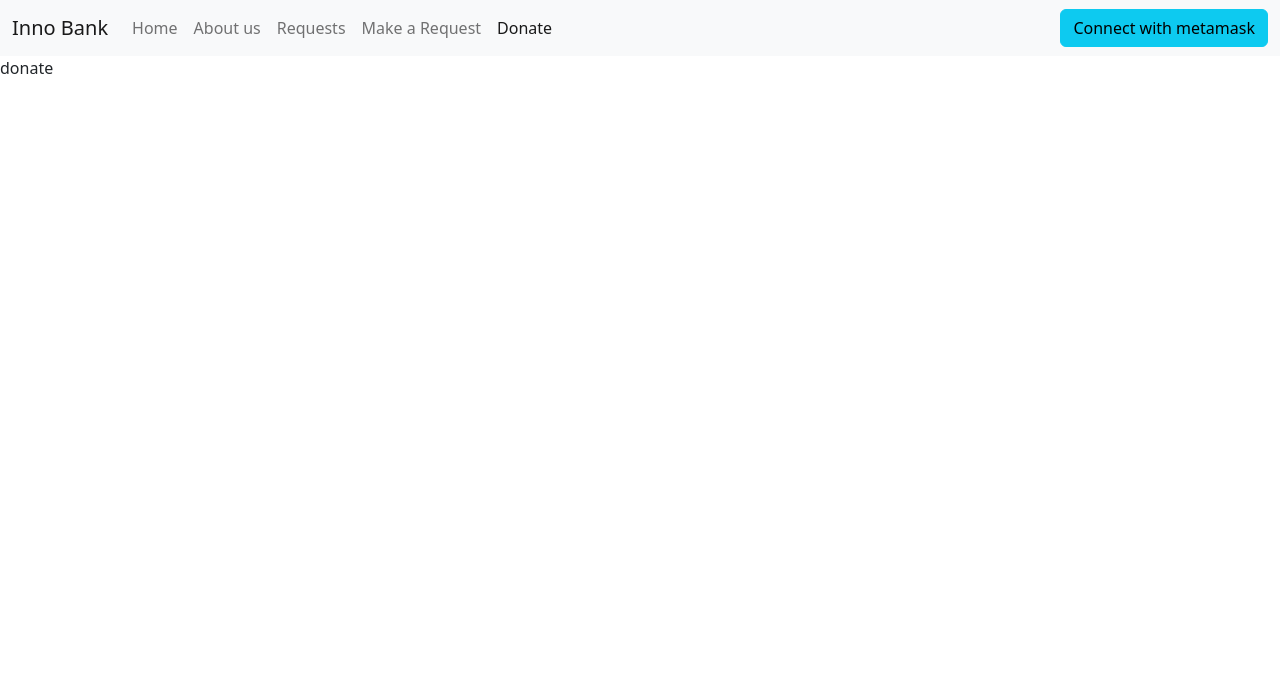
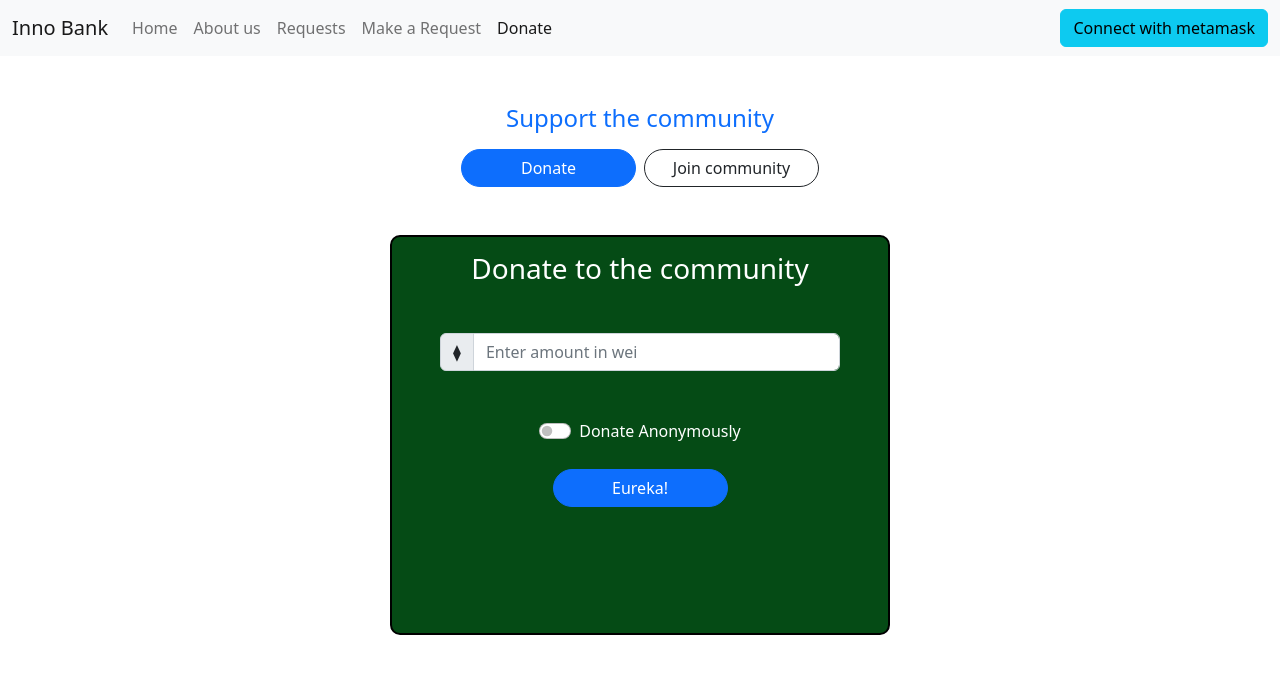
Before and after one commit to deependujha/inno_bank_frontend, a Next.js app: page /donate in a window 1280 px wide. Shown: the top 674 px of the page. Built offline with nearby package versions, Linux system fonts and the light colour scheme.

Commit message:
donate page done

```diff
--- /dev/null
+++ b/components/donate/Donate_and_Join_button.jsx
@@ -0,0 +1,32 @@
+import React, { useState, useEffect } from "react";
+
+const Donate_and_Join_button = ({ clicked, setClicked }) => {
+  return (
+    <div className="my-3">
+      <button
+        className={`btn btn-${
+          clicked == "donate" ? "primary" : "outline-dark"
+        } rounded-pill mx-1`}
+        style={{ width: "175px" }}
+        onClick={() => {
+          setClicked("donate");
+        }}
+      >
+        Donate
+      </button>
+      <button
+        className={`btn btn-${
+          clicked === "join" ? "primary" : "outline-dark"
+        } rounded-pill mx-1`}
+        style={{ width: "175px" }}
+        onClick={() => {
+          setClicked("join");
+        }}
+      >
+        Join community
+      </button>
+    </div>
+  );
+};
+
+export default Donate_and_Join_button;
--- /dev/null
+++ b/components/donate/SquareBox.jsx
@@ -0,0 +1,44 @@
+import React from "react";
+import styles from "../../styles/SquareBox.module.css";
+import StayAnonymous from "./StayAnonymous";
+
+const SquareBox = ({ clicked }) => {
+  return (
+    <div className="d-flex justify-content-center my-5">
+      <div className={`${styles.squareBox}`}>
+        <h3 style={{ color: "white", marginTop: "15px" }}>
+          {clicked === "donate"
+            ? "Donate to the community"
+            : "Join the community"}
+        </h3>
+
+        <div className="input-group my-5 mx-5" style={{ width: "400px" }}>
+          <span className="input-group-text"> ⧫</span>
+          <input
+            type="text"
+            className="form-control"
+            aria-label="Amount (to the nearest dollar)"
+            placeholder={`${
+              clicked === "donate"
+                ? "Enter amount in wei"
+                : "Send atleast 5 ethers to become a member."
+            }`}
+          />
+        </div>
+
+        {clicked === "donate" ? <StayAnonymous /> : <></>}
+        <button
+          className={`btn btn-primary rounded-pill my-4`}
+          style={{ width: "175px" }}
+          onClick={() => {
+            setClicked("donate");
+          }}
+        >
+          Eureka!
+        </button>
+      </div>
+    </div>
+  );
+};
+
+export default SquareBox;
--- /dev/null
+++ b/components/donate/StayAnonymous.jsx
@@ -0,0 +1,16 @@
+import React from "react";
+
+const StayAnonymous = ({ clicked }) => {
+  return (
+    <div className={`d-flex justify-content-center `}>
+      <div className="form-check form-switch" style={{ color: "white" }}>
+        <input className="form-check-input" type="checkbox" />
+        <label className="form-check-label" htmlFor="flexSwitchCheckDefault">
+          Donate Anonymously
+        </label>
+      </div>
+    </div>
+  );
+};
+
+export default StayAnonymous;
--- a/pages/donate.js
+++ b/pages/donate.js
@@ -1,12 +1,19 @@
-import React, { useEffect } from 'react'
+import React, { useState, useEffect } from "react";
+import Donate_and_Join_button from "../components/donate/Donate_and_Join_button";
+import SquareBox from "../components/donate/SquareBox";
 
 const donate = ({ setCurrent }) => {
+  const [clicked, setClicked] = useState("donate");
   useEffect(() => {
     setCurrent("donate");
   }, []);
   return (
-    <div>donate</div>
-  )
-}
+    <div className="text-center my-5">
+      <h4 className="text-primary">Support the community</h4>
+      <Donate_and_Join_button clicked={clicked} setClicked={setClicked} />
+      <SquareBox clicked={clicked}/>
+    </div>
+  );
+};
 
-export default donate
+export default donate;
--- /dev/null
+++ b/styles/SquareBox.module.css
@@ -0,0 +1,7 @@
+.squareBox {
+    border: 2px solid black;
+    background-color: #054b15;
+    height: 400px;
+    width: 500px;
+    border-radius: 10px;
+}
```
Also changed, not shown: pages/make_request.js (+4 -5 lines).
